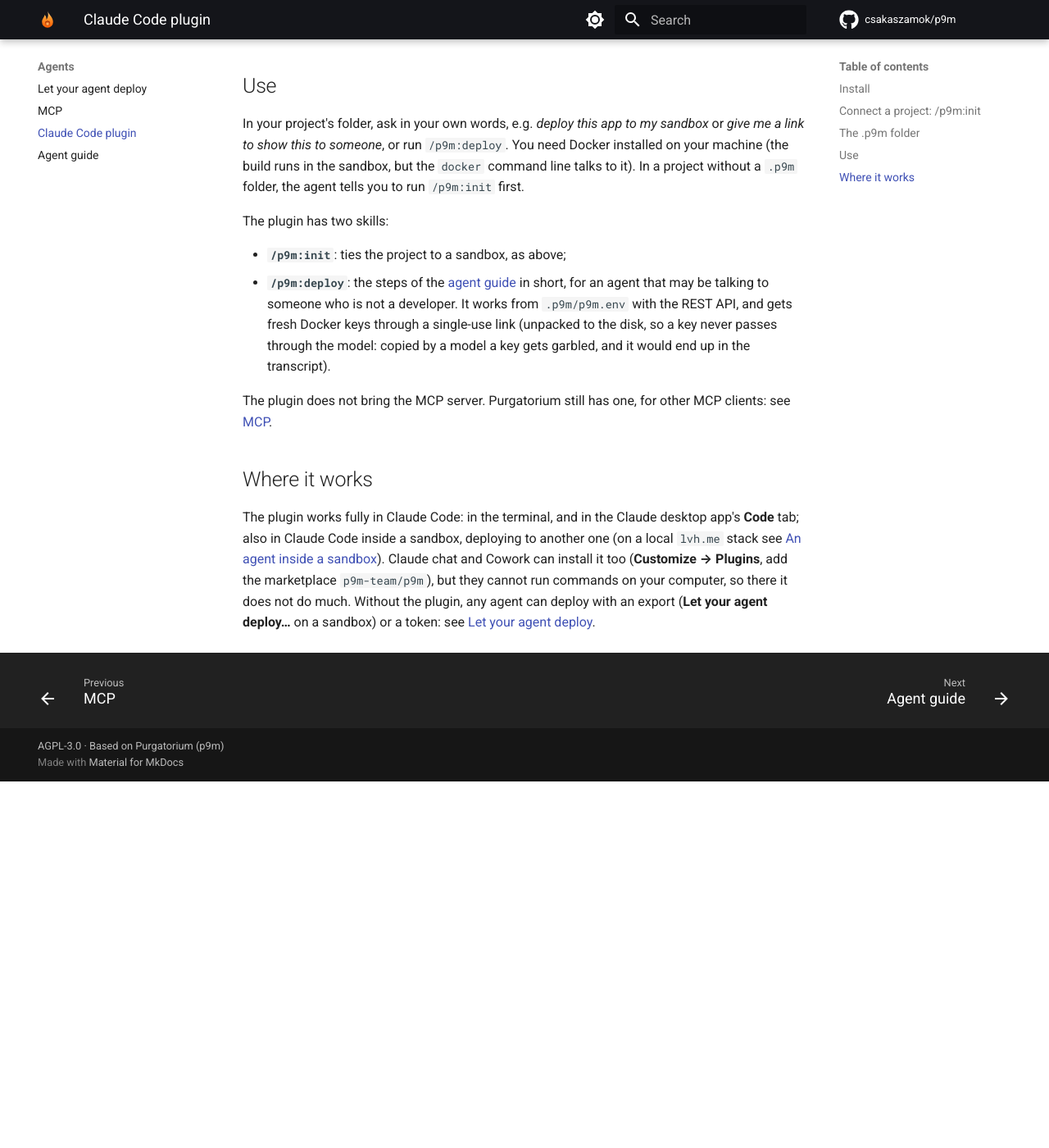
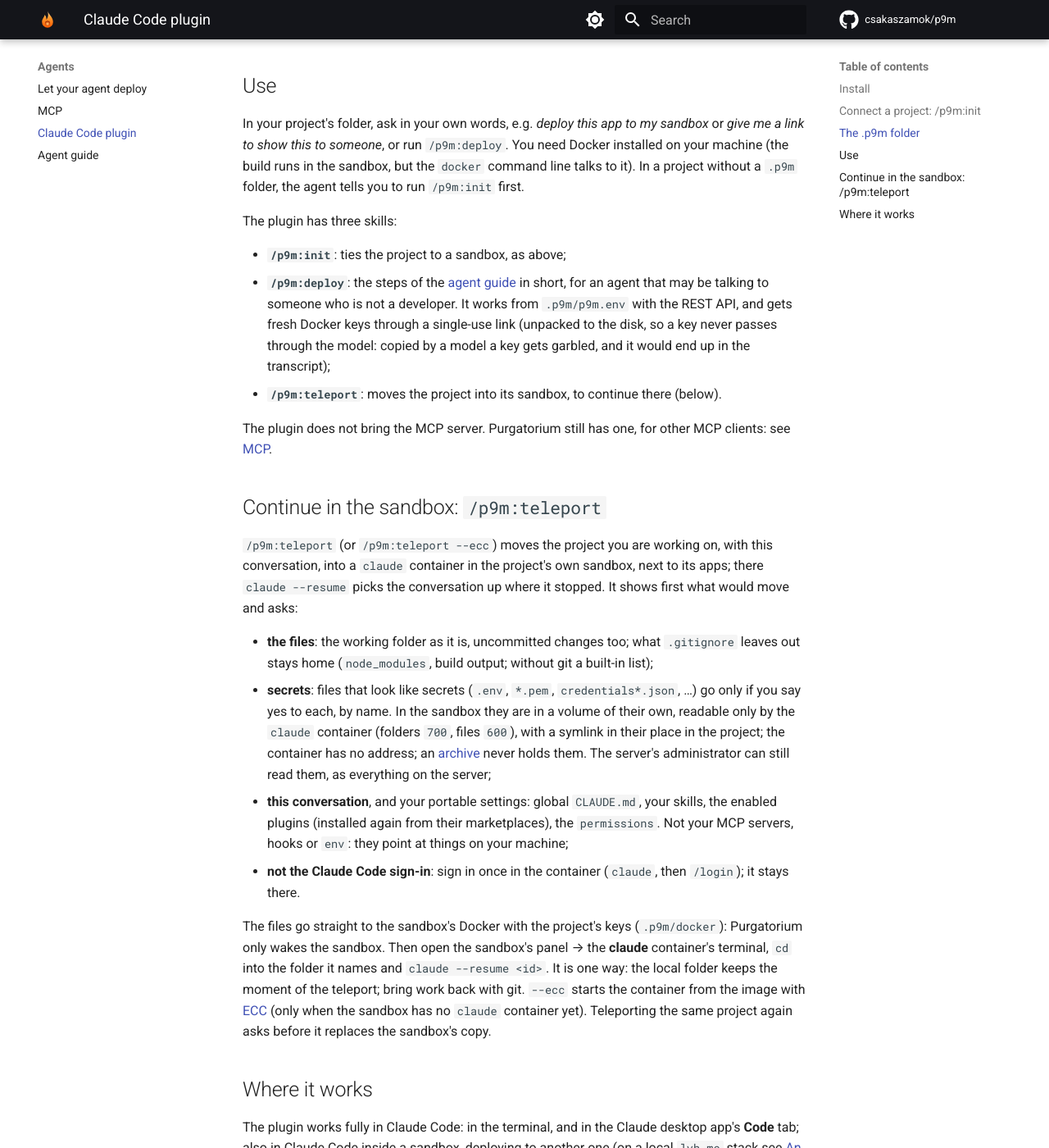
Before and after one commit to csakaszamok/p7y, an MkDocs documentation site: the page built from docs/claude-plugin.md, in a window 1280 px wide and 1400 px high, scrolled down 2066 px. Shown: the whole window at 82% size. Built offline with MkDocs 1.6.1 and Material for MkDocs 9.7.7, drawn with Linux system fonts in a browser that asks for light colours; comment, search, counter and statistics services are not loaded; the version menu is left out; before the commit the page ends 3019 px from its top, so only the background shows below that.

Commit message:
/p9m:teleport: the skill and its docs
Co-Authored-By: Claude Opus 5.5 <noreply@anthropic.com>

```diff
--- a/docs/claude-plugin.md
+++ b/docs/claude-plugin.md
@@ -60,12 +60,24 @@ The `.p9m` folder in the project's root folder says which Purgatorium and which
 
 In your project's folder, ask in your own words, e.g. *deploy this app to my sandbox* or *give me a link to show this to someone*, or run `/p9m:deploy`. You need Docker installed on your machine (the build runs in the sandbox, but the `docker` command line talks to it). In a project without a `.p9m` folder, the agent tells you to run `/p9m:init` first.
 
-The plugin has two skills:
+The plugin has three skills:
 
 - **`/p9m:init`**: ties the project to a sandbox, as above;
-- **`/p9m:deploy`**: the steps of the [agent guide](agent-guide.md) in short, for an agent that may be talking to someone who is not a developer. It works from `.p9m/p9m.env` with the REST API, and gets fresh Docker keys through a single-use link (unpacked to the disk, so a key never passes through the model: copied by a model a key gets garbled, and it would end up in the transcript).
+- **`/p9m:deploy`**: the steps of the [agent guide](agent-guide.md) in short, for an agent that may be talking to someone who is not a developer. It works from `.p9m/p9m.env` with the REST API, and gets fresh Docker keys through a single-use link (unpacked to the disk, so a key never passes through the model: copied by a model a key gets garbled, and it would end up in the transcript);
+- **`/p9m:teleport`**: moves the project into its sandbox, to continue there (below).
 
 The plugin does not bring the MCP server. Purgatorium still has one, for other MCP clients: see [MCP](mcp.md).
+
+## Continue in the sandbox: `/p9m:teleport`
+
+`/p9m:teleport` (or `/p9m:teleport --ecc`) moves the project you are working on, with this conversation, into a `claude` container in the project's own sandbox, next to its apps; there `claude --resume` picks the conversation up where it stopped. It shows first what would move and asks:
+
+- **the files**: the working folder as it is, uncommitted changes too; what `.gitignore` leaves out stays home (`node_modules`, build output; without git a built-in list);
+- **secrets**: files that look like secrets (`.env`, `*.pem`, `credentials*.json`, …) go only if you say yes to each, by name. In the sandbox they are in a volume of their own, readable only by the `claude` container (folders `700`, files `600`), with a symlink in their place in the project; the container has no address; an [archive](archive.md) never holds them. The server's administrator can still read them, as everything on the server;
+- **this conversation**, and your portable settings: global `CLAUDE.md`, your skills, the enabled plugins (installed again from their marketplaces), the `permissions`. Not your MCP servers, hooks or `env`: they point at things on your machine;
+- **not the Claude Code sign-in**: sign in once in the container (`claude`, then `/login`); it stays there.
+
+The files go straight to the sandbox's Docker with the project's keys (`.p9m/docker`): Purgatorium only wakes the sandbox. Then open the sandbox's panel → the **claude** container's terminal, `cd` into the folder it names and `claude --resume <id>`. It is one way: the local folder keeps the moment of the teleport; bring work back with git. `--ecc` starts the container from the image with [ECC](runtimes-templates.md) (only when the sandbox has no `claude` container yet). Teleporting the same project again asks before it replaces the sandbox's copy.
 
 ## Where it works
 
```
Also changed, not shown: CHANGELOG.md (+5 -0 lines), docs/agent-guide.md (+1 -0 lines), plugins/p9m/skills/teleport/SKILL.md (added, +92 -0 lines), 1 other file.
